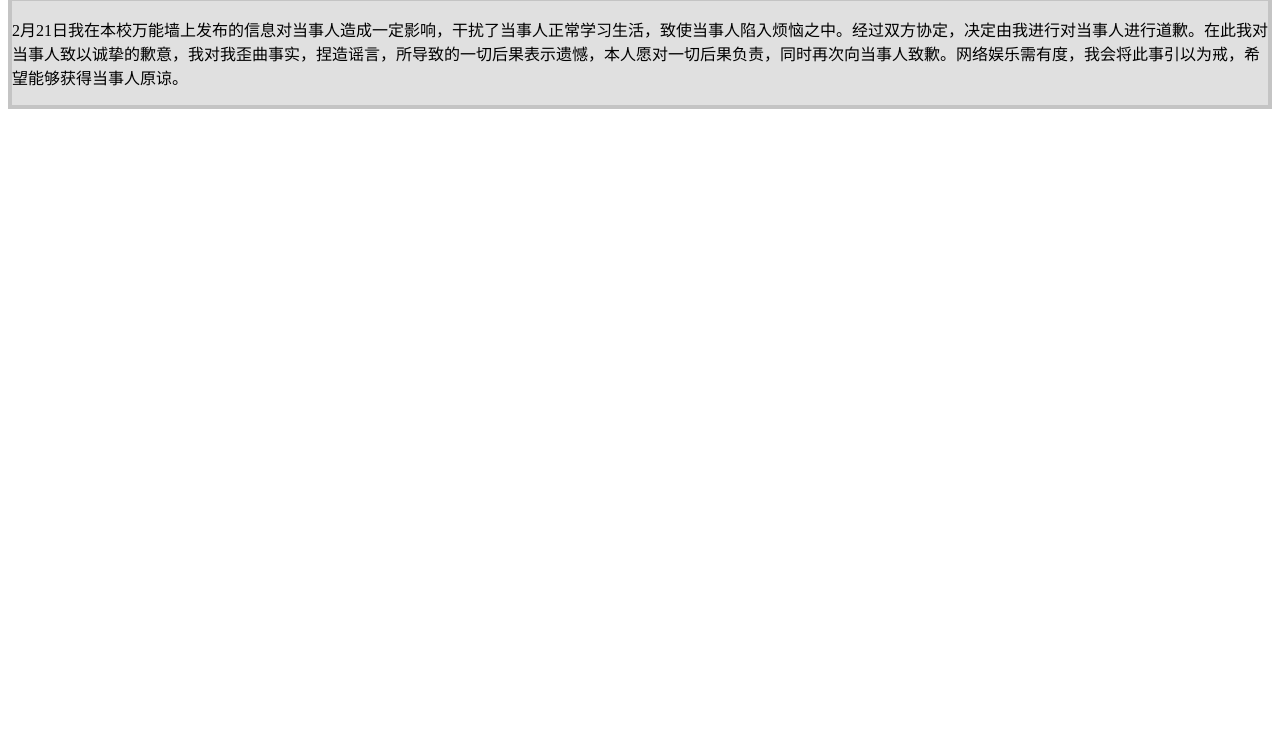
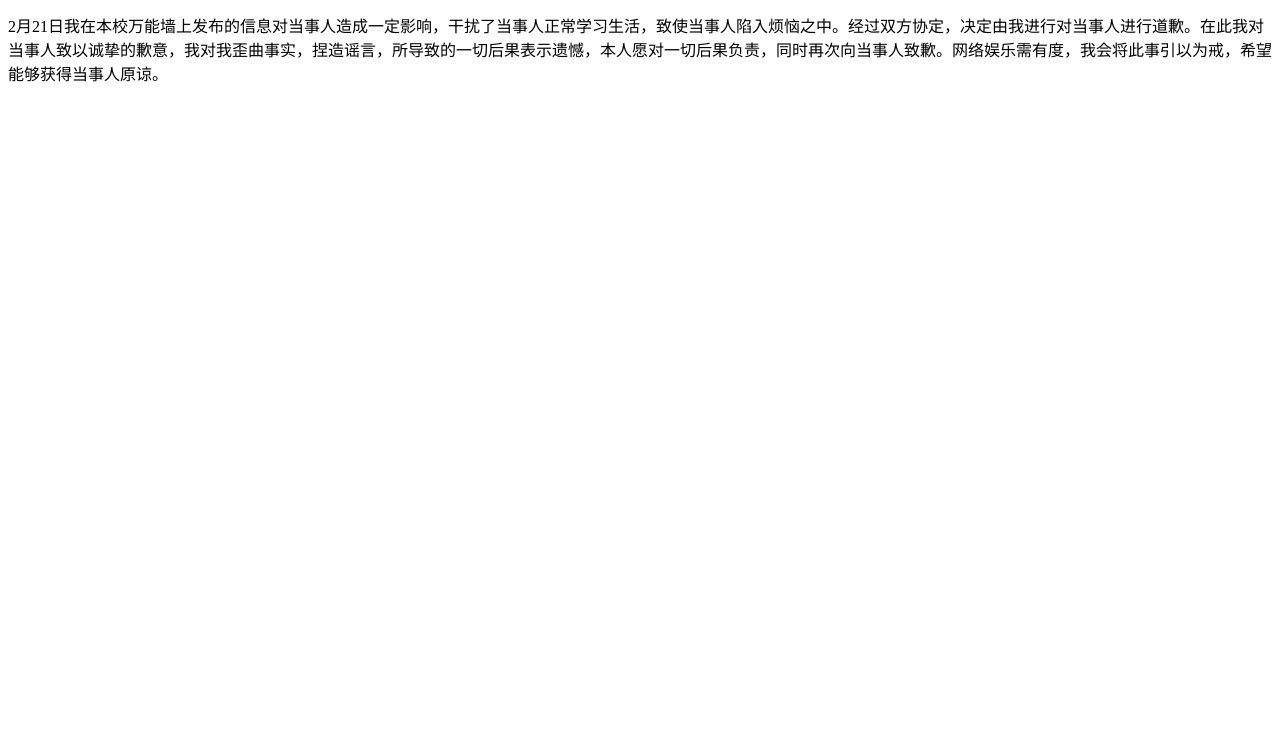
Before and after one commit to QQSANQI/QQSANQI.github.io, a plain HTML site: page index.html in a window 1280 px wide. Shown: the part 70-800 px from the top of the page. Drawn offline with Linux system fonts and the light colour scheme.

Commit message:
Update index.html

```diff
--- a/index.html
+++ b/index.html
@@ -17,7 +17,7 @@
 		<div id="time" style="font-size:10px;color:#E2E2E2;text-align:left;">
 			 时间：刚刚
 		</div>
-		<div id="zhengwen" style="border:4px solid #C4C4C4;background-color:#E0E0E0;padding-right: 0px;">
+		<div id="zhengwen">
 			<p id="p1">2月21日我在本校万能墙上发布的信息对当事人造成一定影响，干扰了当事人正常学习生活，致使当事人陷入烦恼之中。经过双方协定，决定由我进行对当事人进行道歉。在此我对当事人致以诚挚的歉意，我对我歪曲事实，捏造谣言，所导致的一切后果表示遗憾，本人愿对一切后果负责，同时再次向当事人致歉。网络娱乐需有度，我会将此事引以为戒，希望能够获得当事人原谅。 </p>
 		</div>
 	</body>
```
